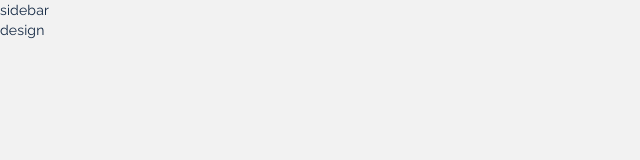
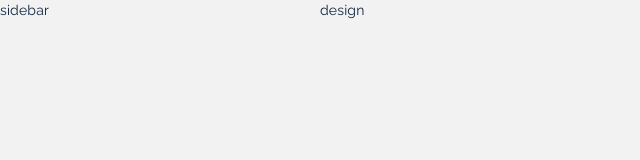
Before and after one commit to resumik/resumik.github.io, a Next.js app: page /design in a window 1280 px wide. Shown: the top 160 px of the page, without its empty margins (0-640 px from the left). Built offline with nearby package versions, Linux system fonts and the light colour scheme.

Commit message:
Add base docs styles

```diff
--- a/shared/hoc/withDocs/withDocs.styles.tsx
+++ b/shared/hoc/withDocs/withDocs.styles.tsx
@@ -2,7 +2,17 @@ import { createStyles, makeStyles, Theme } from '@material-ui/core'
 
 const useWithDocsStyles = makeStyles((theme: Theme) =>
   createStyles({
-    root: {},
+    root: {
+      display: 'grid',
+      gridTemplateAreas: '"sidebar content"',
+      gridAutoColumns: '1fr 3fr'
+    },
+    sidebar: {
+      gridArea: 'sidebar',
+    },
+    content: {
+      gridArea: 'content'
+    }
   })
 )
 
--- a/shared/hoc/withDocs/withDocs.tsx
+++ b/shared/hoc/withDocs/withDocs.tsx
@@ -7,8 +7,12 @@ export const withDocs = (Component: React.FC) => (props) => {
 
   return (
     <div className={styles.root}>
-      <Sidebar />
-      <Component />
+      <div className={styles.sidebar}>
+        <Sidebar />
+      </div>
+      <div className={styles.content}>
+        <Component />
+      </div>
     </div>
   )
 }
```
